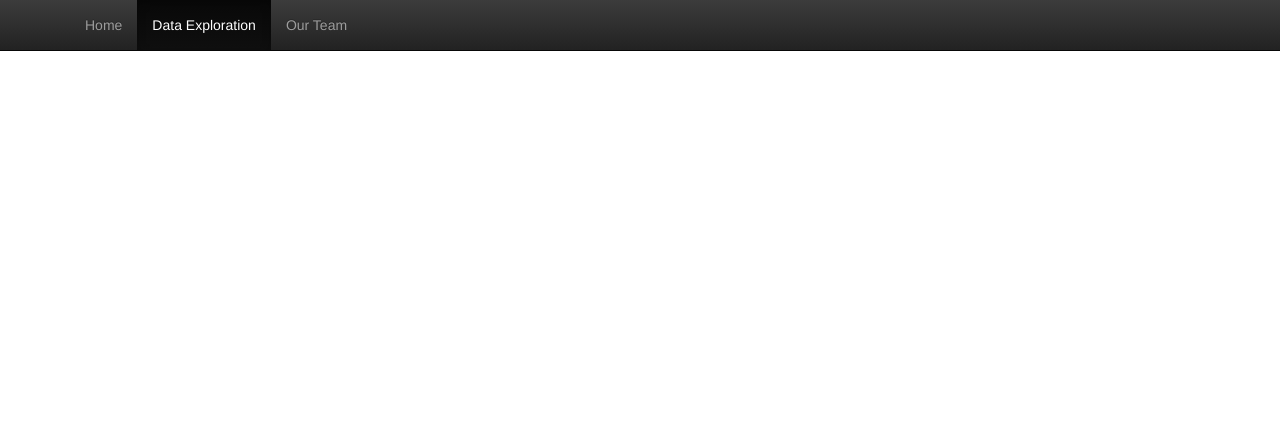
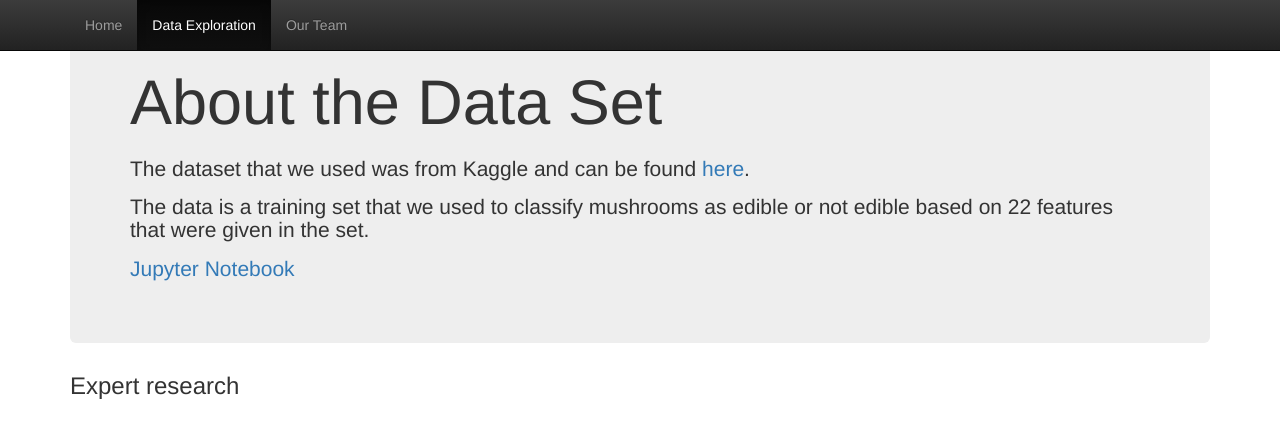
Before and after one commit to erindieringer/Mushroom-Final, a Flask app: page /data in a window 1280 px wide. Shown: the top 438 px of the page. Run offline with Flask 2, Linux system fonts and the light colour scheme; some libraries are stand-ins or nearby versions.

Commit message:
added about and data tabs

```diff
--- a/templates/data.html
+++ b/templates/data.html
@@ -46,6 +46,13 @@
 
     <div class="container">
 
+    	<div class="jumbotron">
+    		<h1> About the Data Set <h1>
+    		<p> The dataset that we used was from Kaggle and can be found <a href="https://www.kaggle.com/uciml/mushroom-classification">here</a>.  </p>
+    		<p> The data is a training set that we used to classify mushrooms as edible or not edible based on 22 features that were given in the set. </p>
+    		<p> <a href="https://nbviewer.jupyter.org/urls/s3-us-west-2.amazonaws.com/hexingren/Projects/Data%20Pipeline/final/Mushrooms%21.ipynb">Jupyter Notebook</a></p>
+    	</div>
+    	<h3> Expert research </h3>
 
     </div><!-- /.container -->
 
--- a/templates/index.html
+++ b/templates/index.html
@@ -57,8 +57,8 @@
 			help break down some of the characteristics to look for in mushrooms to help make identifying mushrooms easier. We have used a data-driven approach to looking for
 			mushrooms. We have explored a dataset that takes into account certain characteristics of mushrooms from the National Audubon Society from the Agaricus and Lepiota
 			family, home to the most commonly cultivated mushroom (Agaricus bisporus). </p>
+		</div>
 
-		</div>
 		<div class = "warning" >
 			<h3 > Disclaimer </h3>
 			This website includes information concerning identification and the edibility of wild mushrooms, but it is not intended to be a manual for their safe consumption. Anyone wanting
```
Also changed, not shown: templates/about.html (+19 -2 lines), templates/images/Abundant_1.jpg (added), templates/images/Abundant_2.jpg (added), templates/images/Agaricus_bisporus.jpg (added), templates/images/Clustered_2.jpg (added), templates/images/Convex_1.jpg (added), templates/images/Death Cap Mushroom.jpg (added), templates/images/Destroying Angel.jpg (added), templates/images/Overview of Mushroom Attributes.png (added), templates/images/Solitary Mushroom.jpg (added).
